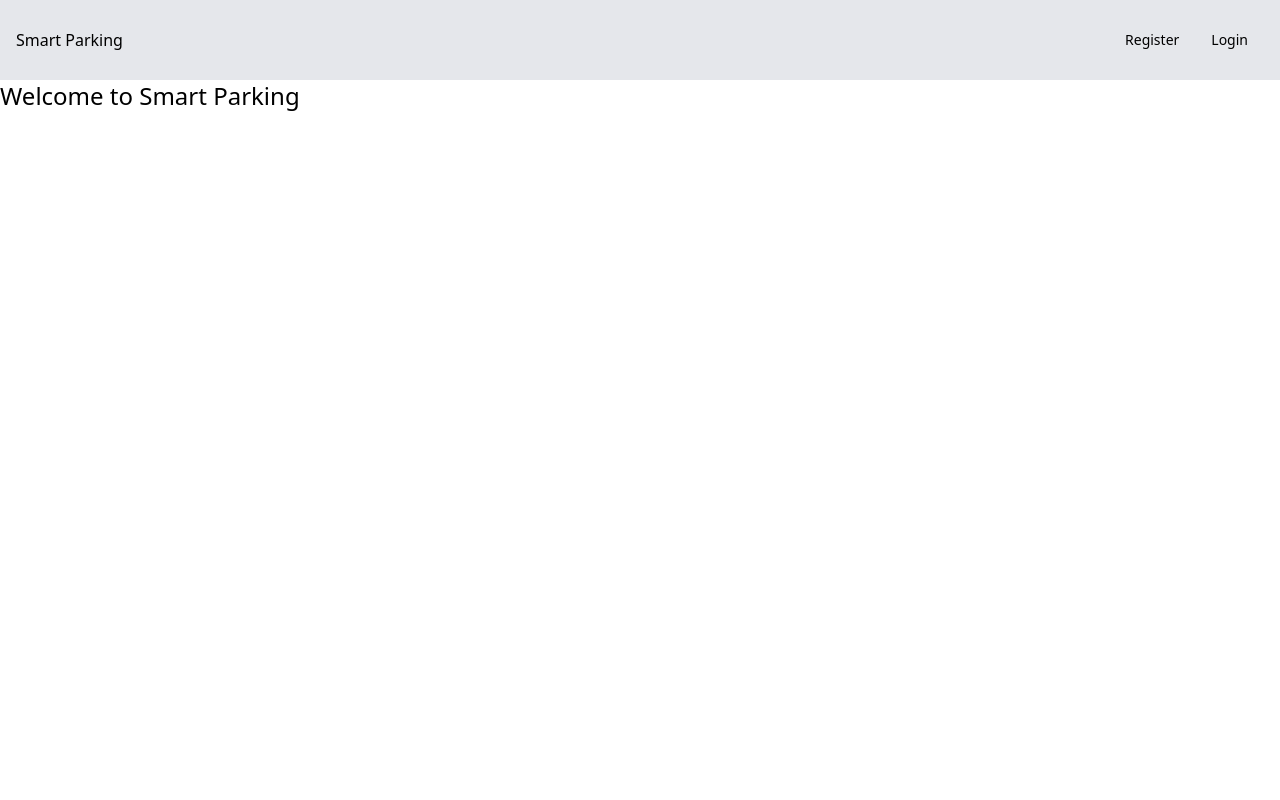
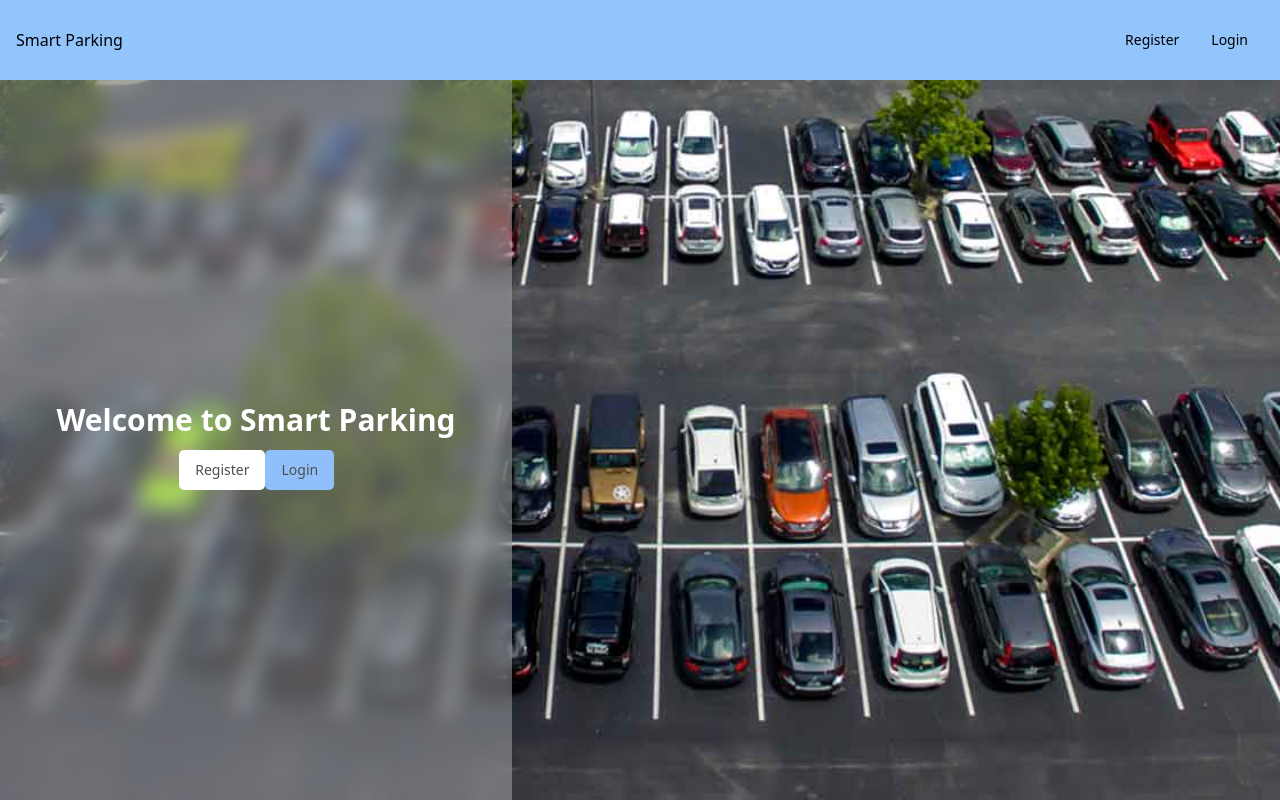
Before and after one commit to faridsaidani/parking-frontend, a React (Vite) app: page / in a window 1280 px wide. Built offline with nearby package versions, Linux system fonts and the light colour scheme.

Commit message:
added final touches homescreen and cars

```diff
--- /dev/null
+++ b/src/pages/Home.css
@@ -0,0 +1,22 @@
+.background {
+  background-image: url("../assets/images/parkingg.jpg");
+  background-repeat: no-repeat;
+  background-size: cover;
+  background-position: center;
+}
+
+.blur-background {
+  position: relative;
+  backdrop-filter: blur(10px);
+}
+
+.blur-background::before {
+  content: "";
+  position: absolute;
+  top: 0;
+  right: 0;
+  bottom: 0;
+  left: 0;
+  background: rgba(255, 255, 255, 0.3); /* white with 30% opacity */
+  pointer-events: none;
+}
--- a/src/pages/Home.tsx
+++ b/src/pages/Home.tsx
@@ -1,10 +1,46 @@
 import { useNavigate } from "react-router-dom";
+import { Button } from "@/components/ui/button";
+import "./Home.css";
 
 export default function Home() {
   const navigate = useNavigate();
+
+  const handleButtonClick = () => {
+    navigate("/profile");
+  };
+
+  const loggedIn = localStorage.getItem("loggedIn");
+
   return (
-    <div>
-      <h1 className="text-2xl">Welcome to Smart Parking</h1>
+    <div className="background flex justify-between">
+      <div className="blur-background w-[40%] flex flex-col items-center justify-center h-[90vh]">
+        <h1 className="text-3xl font-semibold text-white m-3">
+          Welcome to Smart Parking
+        </h1>
+        {loggedIn ? (
+          <Button
+            onClick={handleButtonClick}
+            className="bg-white text-black rounded-[5px] hover:bg-gray-200"
+          >
+            Go to Profile
+          </Button>
+        ) : (
+          <div className="flex w-[30%] justify-between">
+            <Button
+              onClick={() => navigate("/register")}
+              className="bg-white text-black rounded-[5px] hover:bg-gray-200"
+            >
+              Register
+            </Button>
+            <Button
+              onClick={() => navigate("/login")}
+              className="bg-blue-400 text-black rounded-[5px] hover:bg-blue-500 hover:text-white"
+            >
+              Login
+            </Button>
+          </div>
+        )}
+      </div>
     </div>
   );
 }
--- a/src/pages/Navbar.tsx
+++ b/src/pages/Navbar.tsx
@@ -11,7 +11,7 @@ export default function Navbar() {
   const username = localStorage.getItem("user");
   //   const username = JSON.parse(localStorage.getItem("user") || "").username;
   return (
-    <div className="bg-gray-200 h-[10vh] p-4 flex justify-between items-center">
+    <div className="bg-blue-300 h-[10vh] p-4 flex justify-between items-center">
       <h1>
         <a href="/">Smart Parking</a>
       </h1>
--- a/src/pages/Profile/Cars.tsx
+++ b/src/pages/Profile/Cars.tsx
@@ -22,13 +22,26 @@ export default function Cars() {
   }, []);
   return (
     <div>
-      <h1>Cars</h1>
-      <div>
+      <h1 className="text-2xl font-bold p-2">Cars</h1>
+      <div className="flex">
         {(cars as any[] | undefined)?.map((car: any) => (
-          <div key={car.id} className="bg-gray-300 rounded-[5px] w-fit">
-            <h2>{car.marque}</h2>
-            <h2>{car.modele}</h2>
-            <h2>{car.annee}</h2>
+          <div key={car.id} className="bg-gray-100 rounded-[5px] w-fit flex">
+            <div className="w-[20%] flex flex-col items-center justify-center">
+              <h2>Maker : {car.marque}</h2>
+              <h2>Model : {car.modele}</h2>
+              <h2>Year : {car.annee}</h2>
+              <h2>Color : {car.couleur}</h2>
+              <h2>{car.numero_immatriculation}</h2>
+            </div>
+            <div className="productImages grid grid-cols-2 grid-rows-2 gap-[10px] w-[570px]">
+              {car.photos.map((photo: any) => (
+                <img
+                  className="w-[270px] h-[270px] rounded-[10px] min-w-[270px]"
+                  style={{ objectFit: "cover", maxWidth: "100%" }}
+                  src={photo}
+                />
+              ))}
+            </div>
           </div>
         ))}
       </div>
--- a/src/pages/ProfilePage.tsx
+++ b/src/pages/ProfilePage.tsx
@@ -52,7 +52,7 @@ export default function ProfilePage() {
     checkLoggedIn();
   }, [navigate]);
   return (
-    <div className="grid grid-cols-2">
+    <div className="flex">
       <div className="flex flex-col w-64 h-screen bg-gray-800 text-white">
         <div className="flex items-center justify-center h-16 border-b border-gray-700">
           <h1 className="text-2xl">Profile</h1>
@@ -106,7 +106,7 @@ export default function ProfilePage() {
           <p>Welcome, {username}!</p>
         </div>
       </div>
-      <div className="content">
+      <div className="content w-[100%]">
         {profile && <Profile />}
         {cars && <Cars />}
         {invoices && <Invoices />}
```
Also changed, not shown: tailwind.config.js (+6 -5 lines), src/assets/images/parking.jpg (added), src/assets/images/parkingg.jpg (added).
